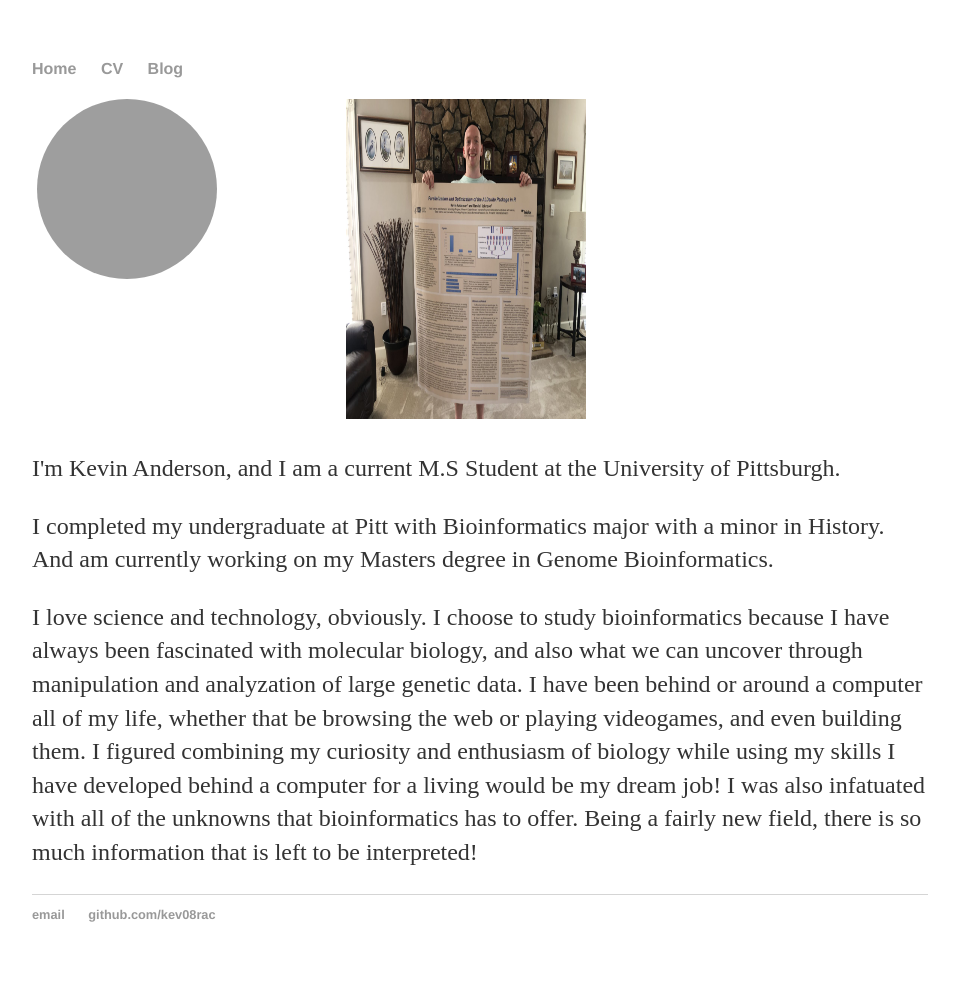
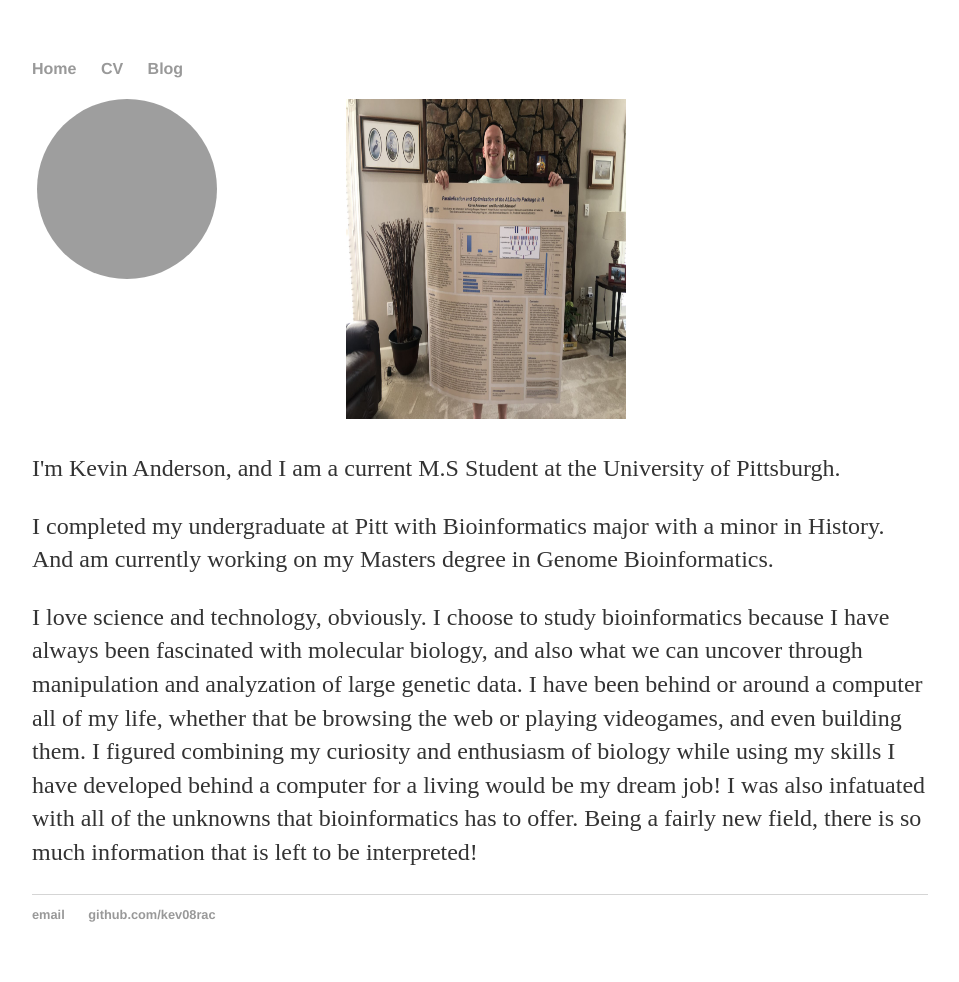
Before and after one commit to kev08rac/kev08rac.github.io, a Jekyll site: the page built from index.html, in a window 1280 px wide. Shown: the whole page, without its empty margins (160-1119 px from the left). Built offline with Jekyll 4.4.1, drawn with Linux system fonts in a browser that asks for light colours; grey boxes are pictures that could not be loaded.

Commit message:
Update index.html

```diff
--- a/index.html
+++ b/index.html
@@ -7,7 +7,7 @@
 		<img  class="img-circle avatar" alt="Me!" src="files/avi.jpg" height = "180" width = "180">
 	</div>
 	<div class="avi-column">
-		<img  class="img.avatar" alt="My poster!" src="files/poster.jpg" height = "320" width = "240">
+		<img  class="img.avatar" alt="My poster!" src="files/poster.jpg" height = "320" width = "280">
 	</div>
 </div>
 
```
